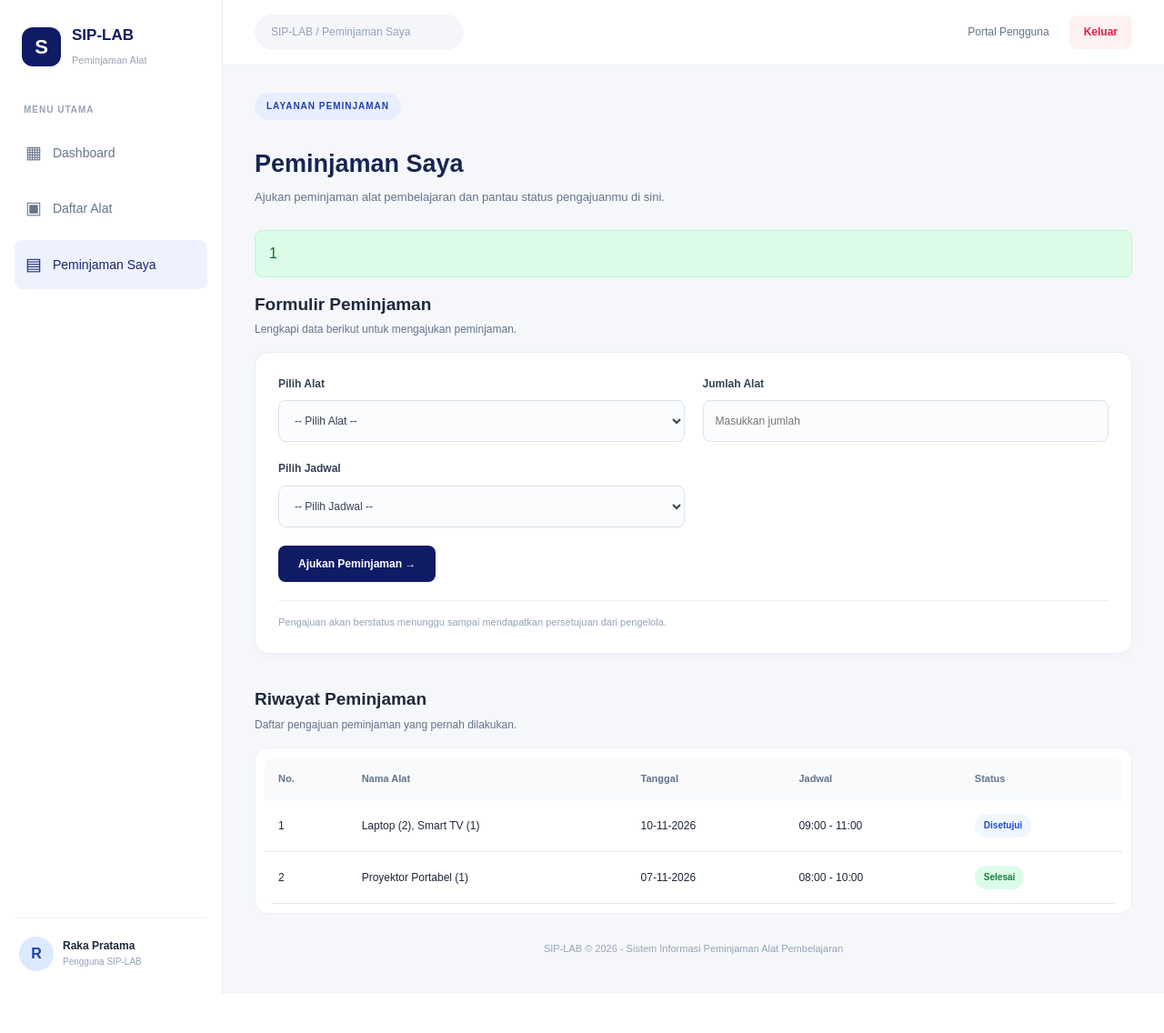
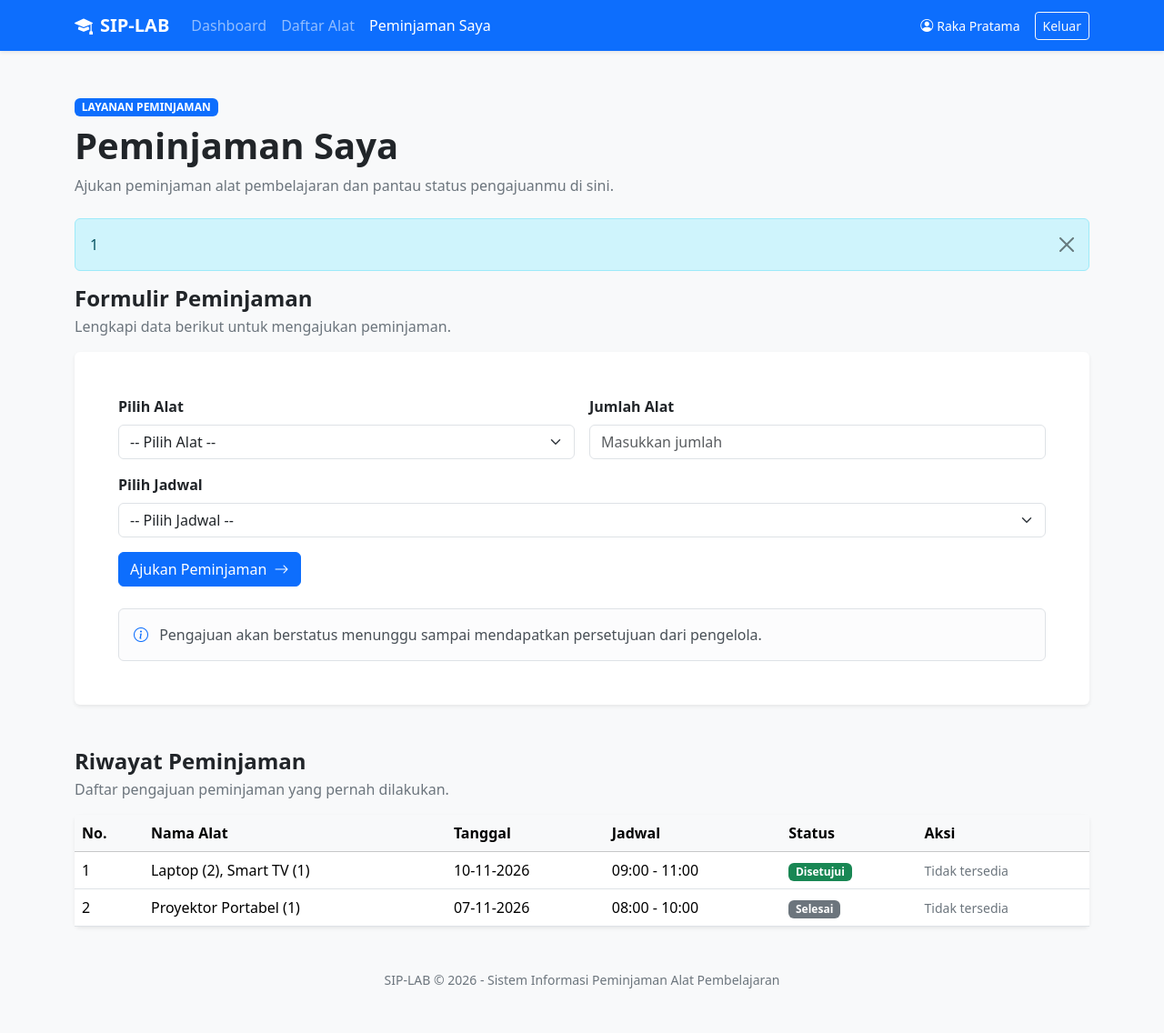
Before and after one commit to obiepramudia/SIP-LAB, a PHP site: page /peminjaman-saya.php in a window 1280 px wide. Shown: the whole page at 91% size. Before the commit the page ends 1093 px from the top, so only its background shows below. Run offline with PHP 8.4, Linux system fonts and the light colour scheme; a user stored in the database is signed in; data comes from the database, SQL or seed files in the repository.

Commit message:
Update peminjaman-saya.php

```diff
--- a/peminjaman-saya.php
+++ b/peminjaman-saya.php
@@ -72,245 +72,165 @@ $stmtRiwayat->bind_param("i", $idUser);
 $stmtRiwayat->execute();
 $riwayat = $stmtRiwayat->get_result();
 ?>
-
 <!DOCTYPE html>
 <html lang="id">
 <head>
     <meta charset="UTF-8">
-    <meta name="viewport" content="width=device-width, initial-scale=1.0">
+    <meta name="viewport" content="width=device-width, initial-scale=1">
     <title>Peminjaman Saya - SIP-LAB</title>
-    <link rel="stylesheet" href="style.css">
+    <link href="https://cdn.jsdelivr.net/npm/bootstrap@5.3.3/dist/css/bootstrap.min.css" rel="stylesheet">
+    <link href="https://cdn.jsdelivr.net/npm/bootstrap-icons@1.11.3/font/bootstrap-icons.min.css" rel="stylesheet">
 </head>
-<body class="dashboard-page">
-
-<div class="app-layout">
-
-    <aside class="sidebar">
-
-        <div class="brand">
-            <div class="brand-icon">S</div>
-            <div>
-                <h3>SIP-LAB</h3>
-                <span>Peminjaman Alat</span>
+<body class="bg-light">
+<nav class="navbar navbar-expand-lg navbar-dark bg-primary shadow-sm">
+    <div class="container">
+        <a class="navbar-brand fw-bold" href="dashboard.php"><i class="bi bi-mortarboard-fill me-2"></i>SIP-LAB</a>
+        <button class="navbar-toggler" type="button" data-bs-toggle="collapse" data-bs-target="#navbarSiswa" aria-controls="navbarSiswa" aria-expanded="false" aria-label="Buka navigasi"><span class="navbar-toggler-icon"></span></button>
+        <div class="collapse navbar-collapse" id="navbarSiswa">
+            <ul class="navbar-nav me-auto mb-2 mb-lg-0">
+                <li class="nav-item"><a class="nav-link" href="dashboard.php">Dashboard</a></li>
+                <li class="nav-item"><a class="nav-link" href="daftar-alat.php">Daftar Alat</a></li>
+                <li class="nav-item"><a class="nav-link active" href="peminjaman-saya.php">Peminjaman Saya</a></li>
+            </ul>
+            <div class="d-flex align-items-center gap-3 text-white">
+                <span class="small"><i class="bi bi-person-circle me-1"></i><?php echo e($_SESSION["nama"]); ?></span>
+                <a href="logout.php" class="btn btn-outline-light btn-sm">Keluar</a>
             </div>
         </div>
-
-        <p class="sidebar-label">MENU UTAMA</p>
-
-        <nav class="sidebar-menu">
-            <a href="dashboard.php"><span>▦</span> Dashboard</a>
-            <a href="daftar-alat.php"><span>▣</span> Daftar Alat</a>
-            <a href="peminjaman-saya.php" class="active"><span>▤</span> Peminjaman Saya</a>
+    </div>
 </nav>
 
-        <div class="sidebar-profile">
-            <div class="profile-avatar">
-                <?php echo strtoupper(substr($_SESSION["nama"], 0, 1)); ?>
-            </div>
-            <div class="profile-info">
-                <strong><?php echo e($_SESSION["nama"]); ?></strong>
-                <span>Pengguna SIP-LAB</span>
-            </div>
-        </div>
-
-    </aside>
-
-    <main class="main-content">
-
-        <header class="topbar">
-            <div class="search-placeholder">SIP-LAB / Peminjaman Saya</div>
-            <div class="topbar-user">
-                <span>Portal Pengguna</span>
-                <a href="logout.php">Keluar</a>
-            </div>
-        </header>
-
-        <section class="content-area">
-
-            <div class="page-intro">
-                <span class="hero-label">LAYANAN PEMINJAMAN</span>
-                <h1>Peminjaman Saya</h1>
-                <p>
-                    Ajukan peminjaman alat pembelajaran dan
-                    pantau status pengajuanmu di sini.
-                </p>
+<main class="container py-4 py-lg-5">
+    <div class="mb-4">
+        <span class="badge text-bg-primary mb-2">LAYANAN PEMINJAMAN</span>
+        <h1 class="fw-bold">Peminjaman Saya</h1>
+        <p class="text-secondary mb-0">Ajukan peminjaman alat pembelajaran dan pantau status pengajuanmu di sini.</p>
     </div>
 
     <?php if ($pesan !== ""): ?>
-                <div class="alert">
+        <div class="alert alert-info alert-dismissible fade show" role="alert">
             <?php echo e($pesan); ?>
+            <button type="button" class="btn-close" data-bs-dismiss="alert" aria-label="Tutup"></button>
         </div>
     <?php endif; ?>
 
-            <div class="section-heading">
-                <div>
-                    <h2>Formulir Peminjaman</h2>
-                    <p>Lengkapi data berikut untuk mengajukan peminjaman.</p>
-                </div>
+    <div class="mb-3">
+        <h2 class="h4 fw-bold mb-1">Formulir Peminjaman</h2>
+        <p class="text-secondary">Lengkapi data berikut untuk mengajukan peminjaman.</p>
     </div>
 
-            <div class="form-card">
-
-                <form action="proses-peminjaman.php" method="POST"
-                      class="borrowing-form">
-
-                    <div class="form-group">
-                        <label for="id_alat">Pilih Alat</label>
-
-                        <select name="id_alat" id="id_alat" required>
+    <div class="card border-0 shadow-sm mb-5">
+        <div class="card-body p-4 p-lg-5">
+            <form action="proses-peminjaman.php" method="POST">
+                <div class="row g-3">
+                    <div class="col-md-6">
+                        <label for="id_alat" class="form-label fw-semibold">Pilih Alat</label>
+                        <select name="id_alat" id="id_alat" class="form-select" required>
                             <option value="">-- Pilih Alat --</option>
-
                             <?php while ($item = $alat->fetch_assoc()): ?>
                                 <option value="<?php echo $item["id_alat"]; ?>">
-                                    <?php
-                                    echo e($item["nama_alat"]) .
-                                         " - Tersedia: " .
-                                         (int)$item["jumlah"];
-                                    ?>
+                                    <?php echo e($item["nama_alat"]) . " - Tersedia: " . (int)$item["jumlah"]; ?>
                                 </option>
                             <?php endwhile; ?>
                         </select>
                     </div>
-
-                    <div class="form-group">
-                        <label for="jumlah">Jumlah Alat</label>
-
-                        <input
-                            type="number"
-                            name="jumlah"
-                            id="jumlah"
-                            min="1"
-                            placeholder="Masukkan jumlah"
-                            required
-                        >
+                    <div class="col-md-6">
+                        <label for="jumlah" class="form-label fw-semibold">Jumlah Alat</label>
+                        <input type="number" name="jumlah" id="jumlah" class="form-control"
+                               min="1" placeholder="Masukkan jumlah" required>
                     </div>
-
-                    <div class="form-group">
-                        <label for="id_jadwal">Pilih Jadwal</label>
-
-                        <select name="id_jadwal" id="id_jadwal" required>
+                    <div class="col-12">
+                        <label for="id_jadwal" class="form-label fw-semibold">Pilih Jadwal</label>
+                        <select name="id_jadwal" id="id_jadwal" class="form-select" required>
                             <option value="">-- Pilih Jadwal --</option>
-
                             <?php while ($item = $jadwal->fetch_assoc()): ?>
                                 <option value="<?php echo $item["id_jadwal"]; ?>">
                                     <?php
-                                    echo date("d-m-Y", strtotime($item["tanggal"])) .
-                                         " | " .
-                                         date("H:i", strtotime($item["waktu_mulai"])) .
-                                         " - " .
+                                    echo date("d-m-Y", strtotime($item["tanggal"])) . " | " .
+                                         date("H:i", strtotime($item["waktu_mulai"])) . " - " .
                                          date("H:i", strtotime($item["waktu_selesai"]));
                                     ?>
                                 </option>
                             <?php endwhile; ?>
                         </select>
                     </div>
-
-                    <button type="submit" class="submit-borrowing">
-                        Ajukan Peminjaman →
+                    <div class="col-12">
+                        <button type="submit" class="btn btn-primary">
+                            Ajukan Peminjaman <i class="bi bi-arrow-right ms-1"></i>
                         </button>
-
+                    </div>
+                </div>
             </form>
-
-                <p class="form-information">
-                    Pengajuan akan berstatus menunggu sampai mendapatkan
-                    persetujuan dari pengelola.
-                </p>
-
+            <div class="alert alert-light border mt-4 mb-0">
+                <i class="bi bi-info-circle text-primary me-2"></i>
+                Pengajuan akan berstatus menunggu sampai mendapatkan persetujuan dari pengelola.
             </div>
-
-            <div class="section-heading history-heading">
-                <div>
-                    <h2>Riwayat Peminjaman</h2>
-                    <p>Daftar pengajuan peminjaman yang pernah dilakukan.</p>
         </div>
     </div>
 
-            <div class="table-card">
+    <div class="mb-3">
+        <h2 class="h4 fw-bold mb-1">Riwayat Peminjaman</h2>
+        <p class="text-secondary">Daftar pengajuan peminjaman yang pernah dilakukan.</p>
+    </div>
 
-                <table>
-                    <thead>
-                        <tr>
-                            <th>No.</th>
-                            <th>Nama Alat</th>
-                            <th>Tanggal</th>
-                            <th>Jadwal</th>
-                            <th>Status</th>
-                        </tr>
+    <div class="card border-0 shadow-sm">
+        <div class="table-responsive">
+            <table class="table table-hover align-middle mb-0">
+                <thead class="table-light">
+                    <tr><th>No.</th><th>Nama Alat</th><th>Tanggal</th><th>Jadwal</th><th>Status</th><th>Aksi</th></tr>
                 </thead>
-
                 <tbody>
-
                 <?php if ($riwayat->num_rows > 0): ?>
-
-                        <?php $no = 1; ?>
-
-                        <?php while ($row = $riwayat->fetch_assoc()): ?>
-
+                    <?php $no = 1; while ($row = $riwayat->fetch_assoc()): ?>
+                        <?php
+                        $status = $row["status_peminjaman"];
+                        $warnaStatus = [
+                            "menunggu" => "warning",
+                            "disetujui" => "success",
+                            "ditolak" => "danger",
+                            "sedang_dipinjam" => "info",
+                            "selesai" => "secondary"
+                        ][$status] ?? "secondary";
+                        ?>
                         <tr>
                             <td><?php echo $no++; ?></td>
-
                             <td><?php echo e($row["daftar_alat"] ?? "-"); ?></td>
-
+                            <td><?php echo date("d-m-Y", strtotime($row["tanggal_peminjaman"])); ?></td>
+                            <td><?php echo date("H:i", strtotime($row["waktu_mulai"])) . " - " . date("H:i", strtotime($row["waktu_selesai"])); ?></td>
+                            <td><span class="badge text-bg-<?php echo $warnaStatus; ?>"><?php echo ucfirst(str_replace("_", " ", $status)); ?></span></td>
                             <td>
-                                    <?php
-                                    echo date(
-                                        "d-m-Y",
-                                        strtotime($row["tanggal_peminjaman"])
-                                    );
-                                    ?>
-                                </td>
-
-                                <td>
-                                    <?php
-                                    echo date("H:i", strtotime($row["waktu_mulai"])) .
-                                         " - " .
-                                         date("H:i", strtotime($row["waktu_selesai"]));
-                                    ?>
-                                </td>
-
-                                <td>
-                                    <span class="status-badge status-<?php echo e($row["status_peminjaman"]); ?>">
-                                        <?php
-                                        echo ucfirst(
-                                            str_replace(
-                                                "_",
-                                                " ",
-                                                $row["status_peminjaman"]
-                                            )
-                                        );
-                                        ?>
-                                    </span>
+                                <?php if ($status === "menunggu"): ?>
+                                    <div class="d-flex flex-wrap gap-2">
+                                        <a href="edit-peminjaman.php?id=<?php echo (int)$row["id_peminjaman"]; ?>"
+                                           class="btn btn-sm btn-warning">
+                                            <i class="bi bi-pencil-square me-1"></i>Edit
+                                        </a>
+                                        <form action="proses-batal-peminjaman.php" method="POST"
+                                              onsubmit="return confirm('Yakin ingin membatalkan pengajuan ini?');">
+                                            <input type="hidden" name="id_peminjaman" value="<?php echo (int)$row["id_peminjaman"]; ?>">
+                                            <button type="submit" class="btn btn-sm btn-danger">
+                                                <i class="bi bi-x-circle me-1"></i>Batalkan
+                                            </button>
+                                        </form>
+                                    </div>
+                                <?php else: ?>
+                                    <span class="text-secondary small">Tidak tersedia</span>
+                                <?php endif; ?>
                             </td>
                         </tr>
-
                     <?php endwhile; ?>
-
                 <?php else: ?>
-
-                        <tr>
-                            <td colspan="5" class="empty-data">
-                                Belum ada riwayat peminjaman.
-                            </td>
-                        </tr>
-
+                    <tr><td colspan="6" class="text-center text-secondary py-4">Belum ada riwayat peminjaman.</td></tr>
                 <?php endif; ?>
-
                 </tbody>
             </table>
-
         </div>
-
-            <footer class="page-footer">
-                SIP-LAB © 2026 - Sistem Informasi Peminjaman Alat Pembelajaran
-            </footer>
-
-        </section>
+    </div>
+    <footer class="text-center text-secondary small mt-5">SIP-LAB © 2026 - Sistem Informasi Peminjaman Alat Pembelajaran</footer>
 </main>
-</div>
-
+<script src="https://cdn.jsdelivr.net/npm/bootstrap@5.3.3/dist/js/bootstrap.bundle.min.js"></script>
 </body>
 </html>
-
 <?php
 $stmtJadwal->close();
 $stmtRiwayat->close();
```
Lines whose indentation alone changed are shown as unchanged.
